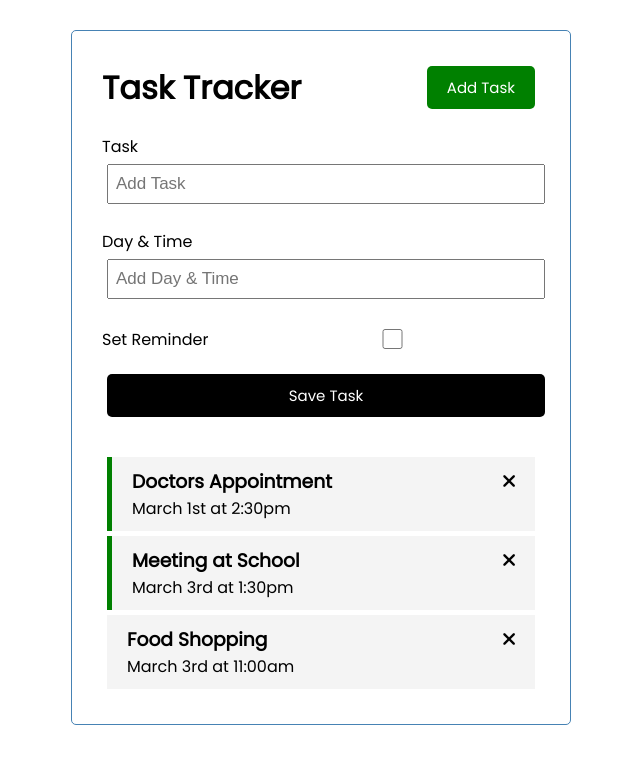
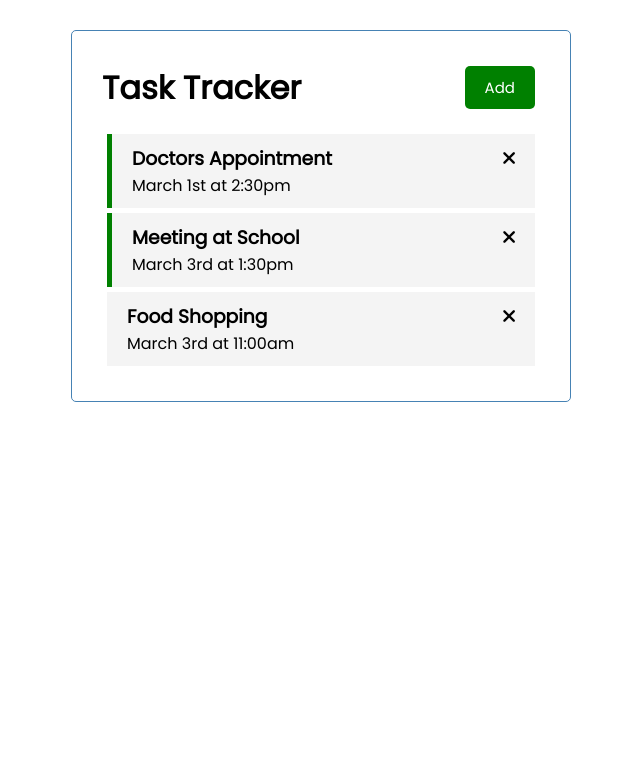
Before and after one commit to baHarmon1/Vue-Task-Tracker-REPO, a Vue app: page / in a window 1280 px wide. Shown: the top 764 px of the page, without its empty margins (319-959 px from the left). Built offline with nearby package versions, Linux system fonts and the light colour scheme.

Commit message:
Fixed Add Task naming warning on line 25 of AddTask component by removing the space. Also changed emit on line 14 of Button component from toggle-add-task to btn-click for more reusability. First complete iteration 1.0

```diff
--- a/src/App.vue
+++ b/src/App.vue
@@ -1,7 +1,9 @@
 <template>
   <div class="container">
-    <Header title="Task Tracker" />
-    <AddTask @add-task="addTask"/>
+    <Header @toggle-add-task="toggleAddTask" title="Task Tracker" :showAddTask="showAddTask" />
+    <div v-show="showAddTask">
+      <AddTask @add-task="addTask"/>
+    </div>
     <Tasks @toggle-reminder="toggleReminder" @delete-task="deleteTask" :tasks="tasks" />
   </div>
 </template>
@@ -20,7 +22,8 @@
   },
   data() {
     return {
-      tasks: []
+      tasks: [],
+      showAddTask: false,
     }
   },
   methods: {
@@ -35,6 +38,9 @@
     toggleReminder(id) {
       this.tasks = this.tasks.map((task) => task.id === id ? {...task, reminder: !task.reminder} : task ) //map through tasks, if the id matched the id clicked, reverse reminder truthy value, if not, return task
     },
+    toggleAddTask() {
+      this.showAddTask = !this.showAddTask
+    }
   },
   created() {
     this.tasks = [
--- a/src/components/AddTask.vue
+++ b/src/components/AddTask.vue
@@ -22,7 +22,7 @@
 
 <script>
     export default {
-        name: 'Add Task',
+        name: 'AddTask',
         data() {
             return {
                 text: '',
--- a/src/components/Button.vue
+++ b/src/components/Button.vue
@@ -11,7 +11,7 @@
     },
     methods: {
         onClick() {
-            console.log('click')
+            this.$emit('btn-click')
         }
     }
 }
--- a/src/components/Header.vue
+++ b/src/components/Header.vue
@@ -1,7 +1,7 @@
 <template>
     <header>
         <h1>{{title}}</h1>
-        <Button text="Add Task" color="green"/>
+        <Button @btn-click="$emit('toggle-add-task')" :text="showAddTask ? 'Close' : 'Add'" :color="showAddTask ? 'red' : 'green'"/>
     </header>
 </template>
 
@@ -11,6 +11,7 @@
         name: 'Header',
         props: {
             title: String,
+            showAddTask: Boolean,
         },
         components: {
             Button
```
